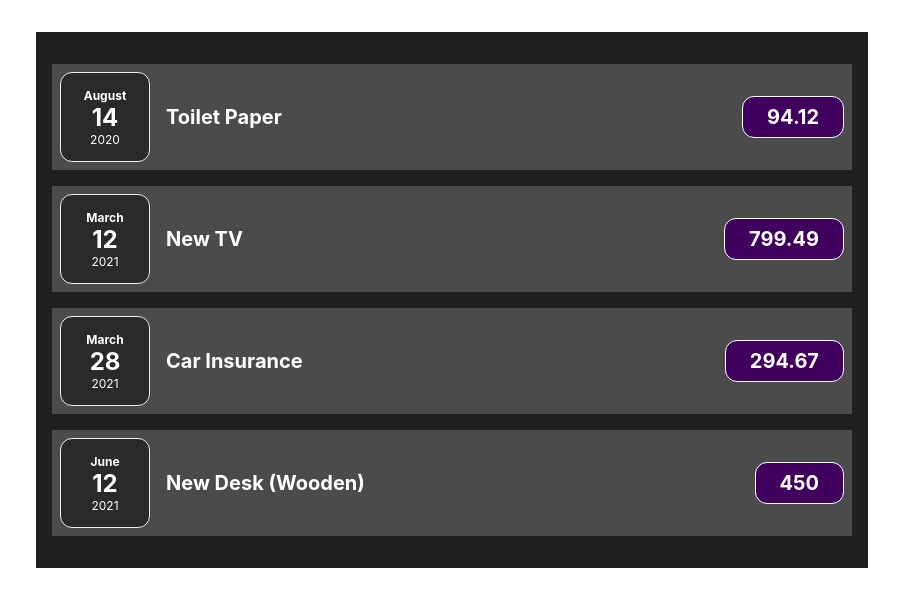
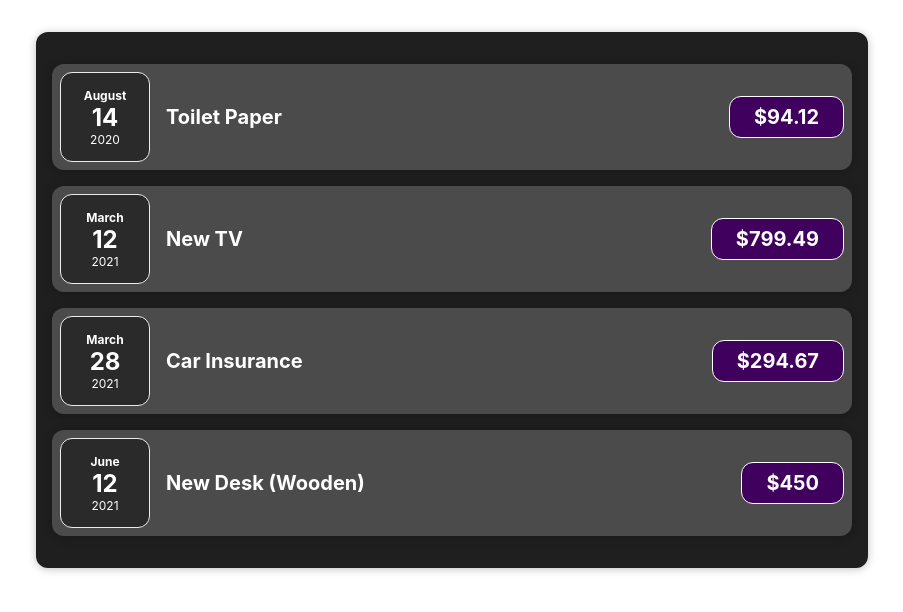
Before and after one commit to Sepinood-Karimi/ExpenseTracker, a React (Create React App) app: page / in a window 1280 px wide. Shown: the top 612 px of the page, without its empty margins (188-1091 px from the left). Built offline with nearby package versions, Linux system fonts and the light colour scheme.

Commit message:
warp expenses and expenseItem with card

```diff
--- /dev/null
+++ b/src/Card/Card.css
@@ -0,0 +1,4 @@
+.card{
+    border-radius: 12px;
+    box-shadow: 0 1px 8px rgba(0, 0, 0, 0.25);
+}
--- /dev/null
+++ b/src/Card/Card.js
@@ -0,0 +1,9 @@
+import './Card.css';
+
+const Card = ({children,className}) => {
+  const classes = 'card ' + className;
+  return(
+      <div className={classes}>{children}</div>
+  );
+};
+export default Card;
--- a/src/Expenses/ExpenseItem.js
+++ b/src/Expenses/ExpenseItem.js
@@ -1,15 +1,16 @@
 import './ExpenseItem.css';
 import ExpenseDate from "./ExpenseDate";
+import Card from "../Card/Card";
 
 const ExpenseItem = ({title,amount,date}) => {
   return(
-      <div className="expense-item">
+      <Card className="expense-item">
           <ExpenseDate date={date}/>
           <div className="expense-item__description">
               <h2>{title}</h2>
-              <div className="expense-item__price">{amount}</div>
+              <div className="expense-item__price">${amount}</div>
           </div>
-      </div>
+      </Card>
   );
 }
 export default ExpenseItem;
--- a/src/Expenses/Expenses.js
+++ b/src/Expenses/Expenses.js
@@ -1,10 +1,13 @@
 import './Expenses.css';
 import ExpenseItem from "./ExpenseItem";
+import Card from "../Card/Card";
 const Expenses = ({items})=>{
     return(
-        <div className="expenses">
-            {items.map(item=><ExpenseItem key={item.id} title={item.title} amount={item.amount} date={item.date}/>)}
-        </div>
+            <div>
+                <Card className="expenses">
+                    {items.map(item=><ExpenseItem key={item.id} title={item.title} amount={item.amount} date={item.date}/>)}
+                </Card>
+            </div>
     );
 }
 export default Expenses;
```
